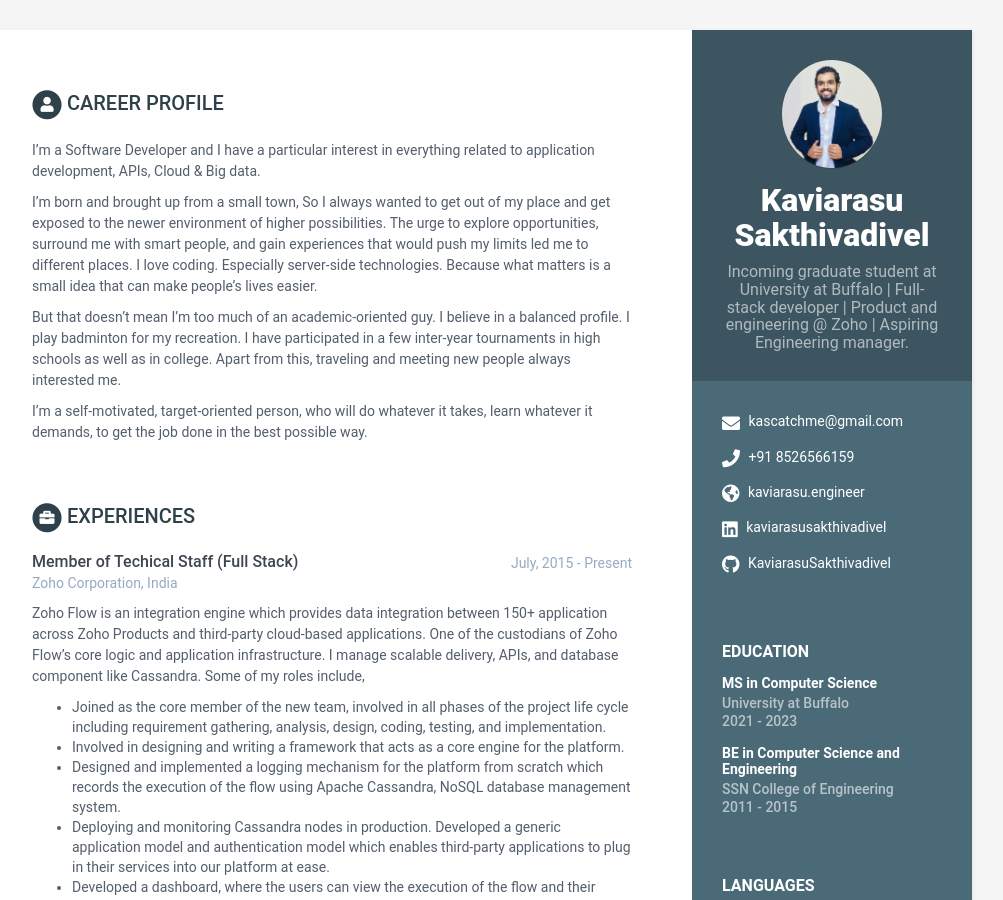
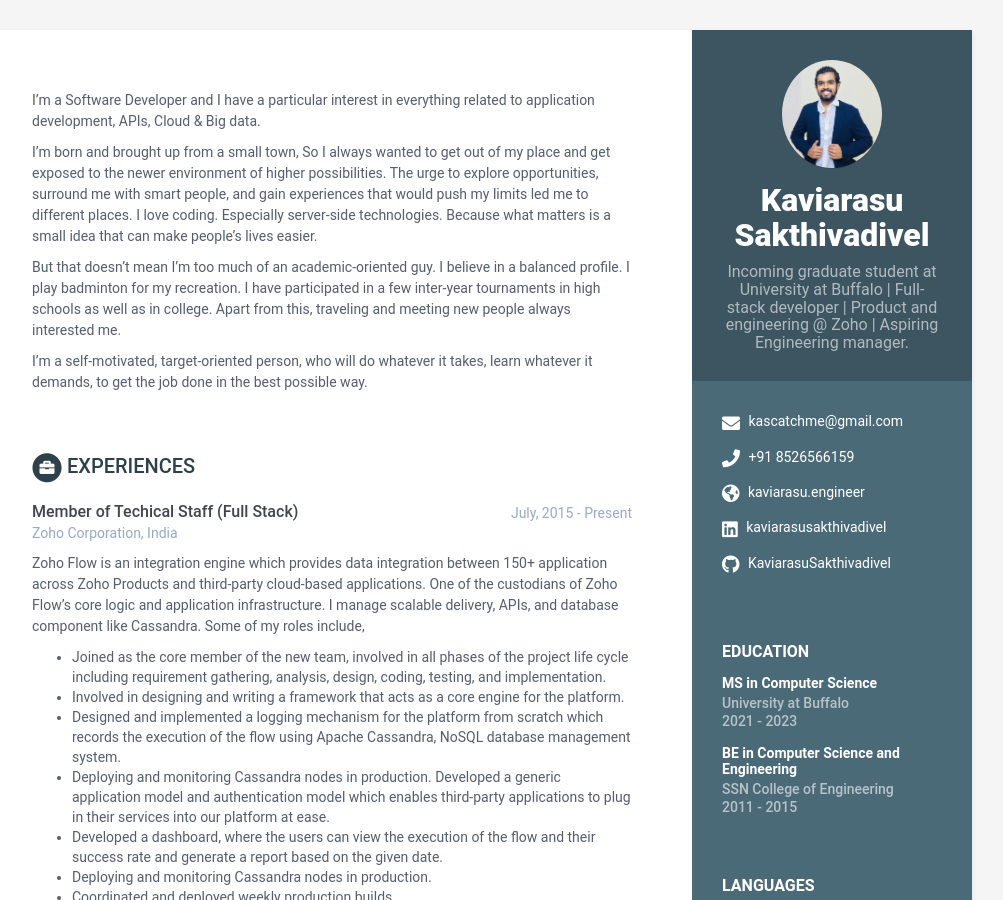
Before and after one commit to KaviarasuSakthivadivel/kaviarasusakthivadivel.github.io, a Jekyll site: the page built from index.html, in a window 1280 px wide and 900 px high. Shown: the whole window, without its empty margins (168-1171 px from the left). Built offline with Jekyll 4.4.1, drawn with Linux system fonts in a browser that asks for light colours.

Commit message:
Removed career heading

```diff
--- a/_includes/career-profile.html
+++ b/_includes/career-profile.html
@@ -2,13 +2,13 @@
 {% if career-profile %}
 <section class="section summary-section">
 
-  <h2 class="section-title">
+  <!-- <h2 class="section-title">
     <span class="fa-stack fa-xs">
       <i class="fas fa-circle fa-stack-2x"></i>
       <i class="fas fa-user fa-stack-1x fa-inverse"></i>
     </span>
     {{ career-profile.title }}
-  </h2>
+  </h2> -->
 
   <div class="summary">
     {{ career-profile.summary | markdownify }}
```
